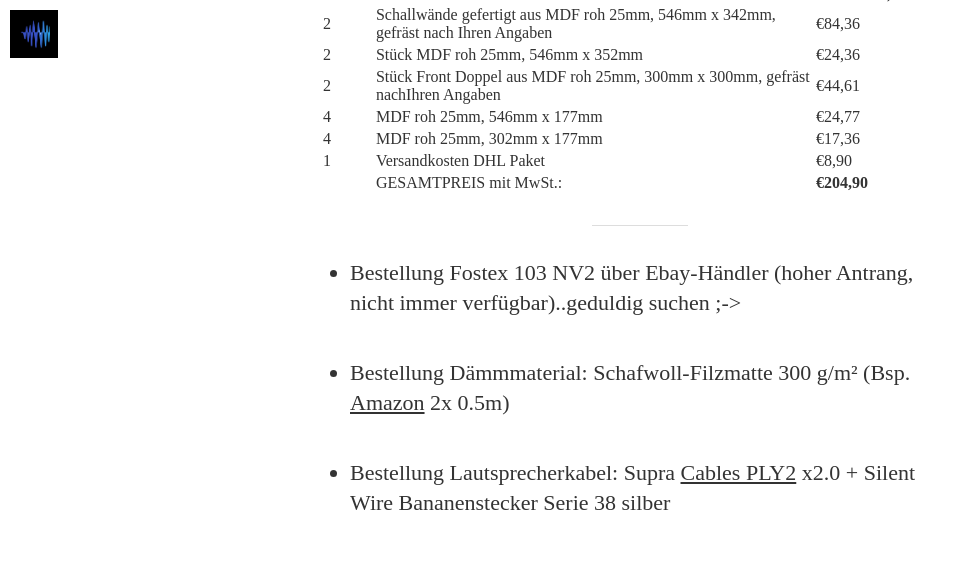
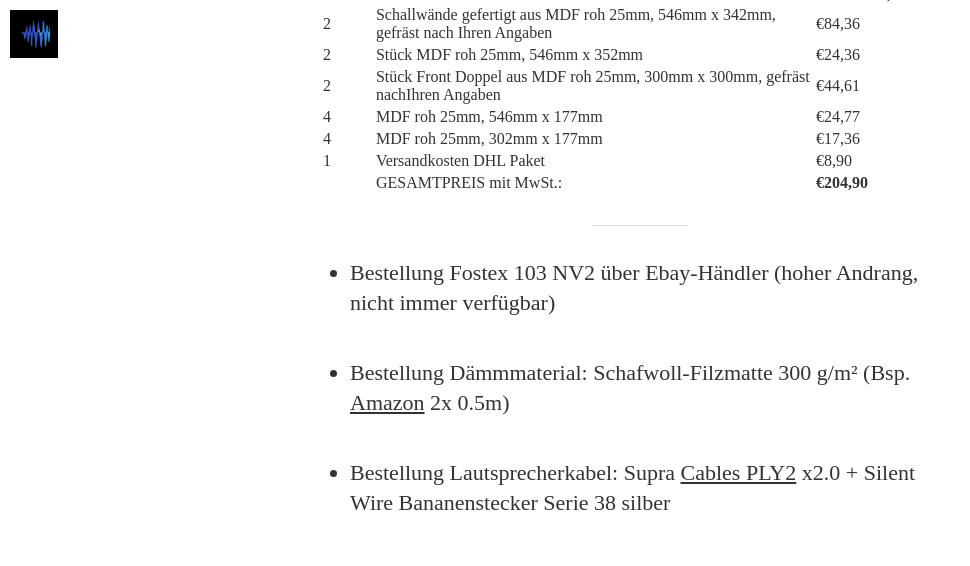
Before and after one commit to geraldfehringer/gerihifi.github.io, a Jekyll site: the page built from _posts/2022-12-02-gerihifi-lepetit.markdown, in a window 1280 px wide and 1400 px high, scrolled down 4852 px. Shown: the top 566 px of the window, without its empty margins (0-970 px from the left). Built offline with Jekyll 4.4.1, drawn with Linux system fonts in a browser that asks for light colours; nearby versions of some CDN libraries; emoji names are drawn with the system emoji font; some web fonts are replaced; a script that is not in the unit is left out; some of the changed text lies outside the part shown; grey boxes are pictures that could not be loaded.

Commit message:
add content

```diff
--- a/_posts/2022-09-24-gerihifi-the-beginning.markdown
+++ b/_posts/2022-09-24-gerihifi-the-beginning.markdown
@@ -9,6 +9,8 @@ image: /assets/article_images/2022-09-24-gerihifi-the-beginning/dac1.png
 >**_"Brain needs noise."_** \
 >&nbsp; &nbsp; **_"Without noise, it's artificial!"_** \
 >&nbsp; &nbsp; &nbsp; _...welcome to the world of digital._
+
+`LANGUAGE:` `English`
 
 **My journey with ADC or is it D/A :thinking:**
 
--- a/_posts/2022-11-02-gerihifi-diy-hifirack.markdown
+++ b/_posts/2022-11-02-gerihifi-diy-hifirack.markdown
@@ -8,6 +8,8 @@ image: /assets/article_images/2022-11-02-gerihifi-diy-hifirack/highendrack.jpg
 
 >**_Why do I need one? What does it do?_** \
 >**_Does it really influence the sound? Do all racks achieve the same result?"_**
+
+`LANGUAGE:` `English`
 
 **Questions, questions ....**
 
--- a/_posts/2022-12-02-gerihifi-lepetit.markdown
+++ b/_posts/2022-12-02-gerihifi-lepetit.markdown
@@ -53,7 +53,7 @@ Da ich keine professionelle Werkstatt habe, weder in unserer Wohnung (nein, nich
 
 ---
 
-- Bestellung Fostex 103 NV2 über Ebay-Händler (hoher Antrang, nicht immer verfügbar)..geduldig suchen ;->
+- Bestellung Fostex 103 NV2 über Ebay-Händler (hoher Andrang, nicht immer verfügbar)
 
 - Bestellung Dämmmaterial: Schafwoll-Filzmatte 300 g/m² (Bsp. [Amazon](https://www.amazon.de/gp/product/B0154PEM6S) 2x 0.5m)
 
```
Also changed, not shown: other parts of _posts/2022-12-02-gerihifi-lepetit.markdown (+11 -1 lines), 2 other files.
